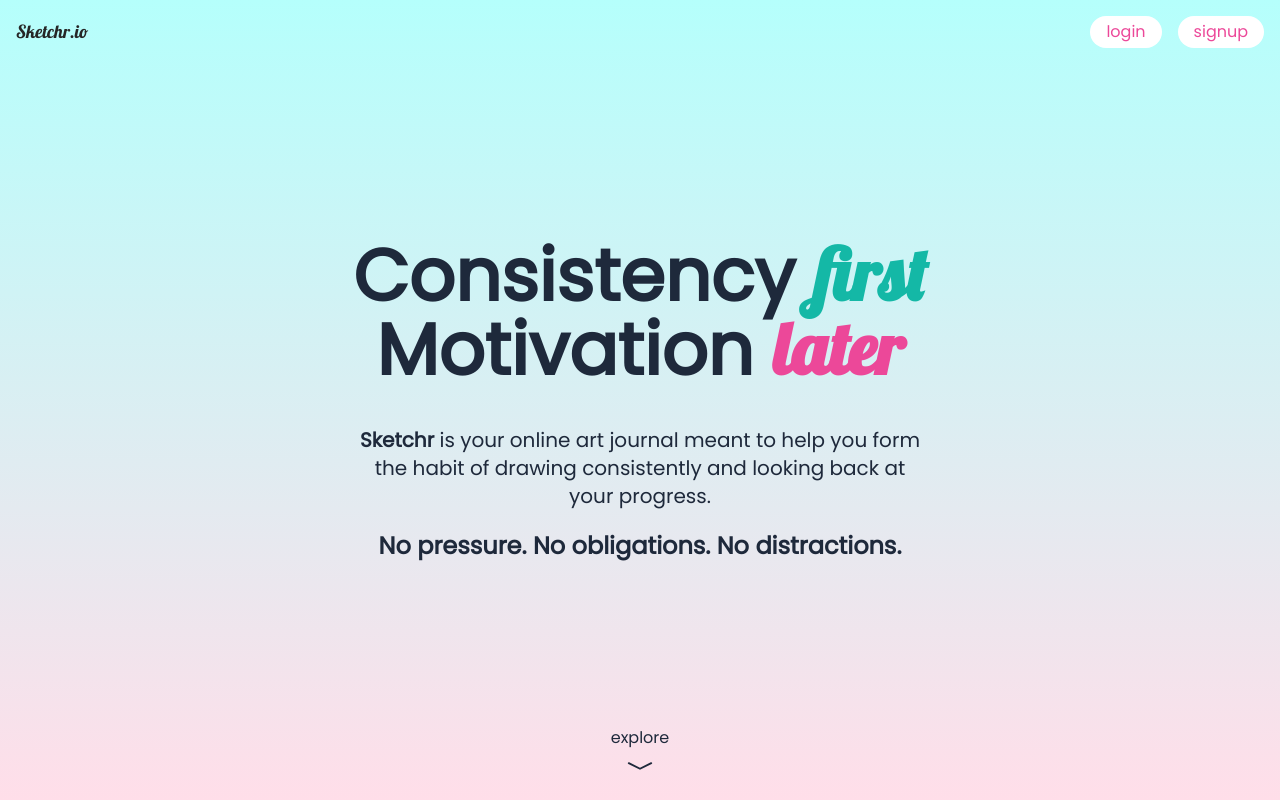
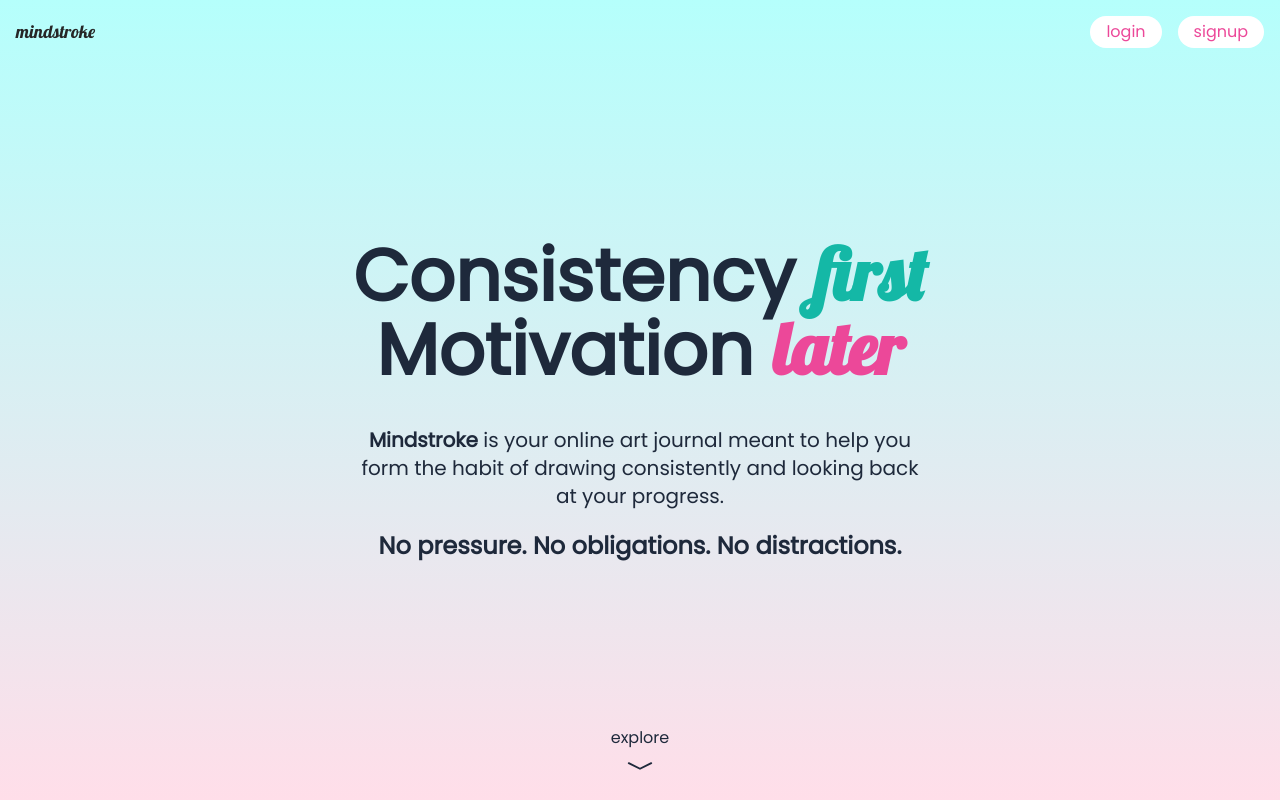
Before and after one commit to meghannfh/sketchr-react, a React (Create React App) app in the folder client/: page / in a window 1280 px wide. Built offline with nearby package versions, Linux system fonts and the light colour scheme.

Commit message:
updated name change and default endpoint

```diff
--- a/client/src/App.js
+++ b/client/src/App.js
@@ -17,8 +17,8 @@ import { useAuthContext } from './hooks/useAuthContext';
 //axios for HTTP requests
 import axios from 'axios';
 //default port for all requests
-// axios.defaults.baseURL = 'https://sketchr-react-production.up.railway.app/'
-axios.defaults.baseURL = 'http://127.0.0.1:8002'
+axios.defaults.baseURL = 'https://sketchr-react-production.up.railway.app/'
+// axios.defaults.baseURL = 'http://127.0.0.1:8002'
 
 
 function App() {
--- a/client/src/components/Navbar.js
+++ b/client/src/components/Navbar.js
@@ -17,7 +17,7 @@ const Navbar = ({ handleShowForm, randomGreeting }) => {
       <div className="flex flex-row items-center justify-between w-screen p-4">
         <Link to="/">
           <h1 className="title font-lobster text-lg">
-            Sketchr.io
+            mindstroke
           </h1>
         </Link>
         <nav className="w-[70%] flex flex-row justfy-end items-center">
--- a/client/src/pages/Home.jsx
+++ b/client/src/pages/Home.jsx
@@ -8,7 +8,7 @@ const Home = () => {
               <h1 className="animate-delayed fadeInUp1">Consistency <span className="font-lobster text-teal-500">first</span></h1>
               <h2 className="animate-delayed fadeInUp2">Motivation <span className="font-lobster text-pink-500">later</span></h2>
           </div>
-          <p className="animate-delayed fadeInUp3 px-4 md:text-xl font-extralight text-center mb-5"><span className="font-bold">Sketchr</span> is your online art journal meant to help you form the habit of drawing consistently and looking back at your progress.</p>
+          <p className="animate-delayed fadeInUp3 px-4 md:text-xl font-extralight text-center mb-5"><span className="font-bold">Mindstroke</span> is your online art journal meant to help you form the habit of drawing consistently and looking back at your progress.</p>
           <h3 className="animate-delayed fadeInUp4 text-lg md:text-2xl text-center font-semibold">No pressure. No obligations. No distractions.</h3>
         </div>
 
```
